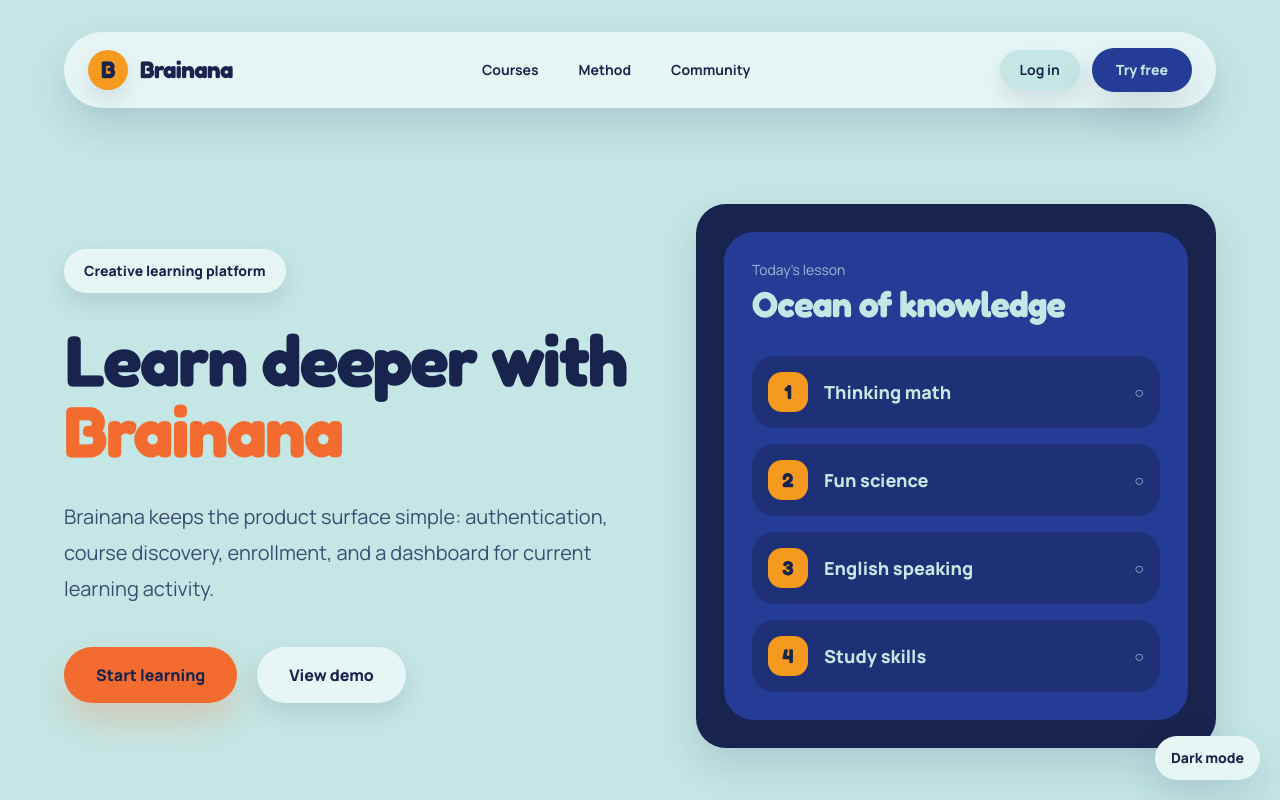
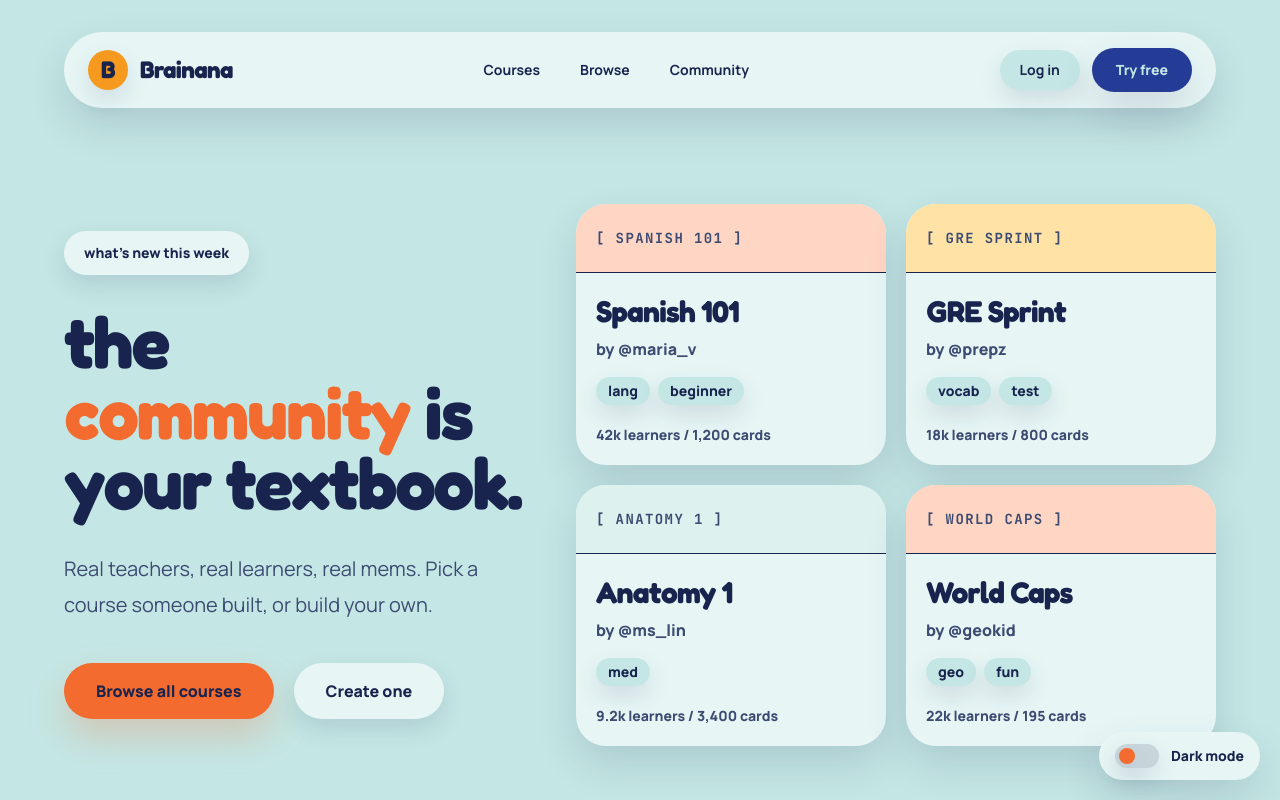
Before and after one commit to nguyenkimminh06102000binhtan-ux/brainana-web, a Next.js app: page / in a window 1280 px wide. Shown: the top 800 px of the page. Built offline with nearby package versions, Linux system fonts and the light colour scheme.

Commit message:
Update landing page content

```diff
--- a/app/(marketing)/page.tsx
+++ b/app/(marketing)/page.tsx
@@ -2,16 +2,55 @@ import Link from "next/link";
 
 const features = [
   {
-    title: "Course library",
-    description: "Browse published learning material and enroll in the courses that fit your goals.",
+    title: "Mems",
+    description: "Mnemonic hints submitted by other learners. Tap to see them mid-card.",
   },
   {
-    title: "Progress overview",
-    description: "See enrolled courses, completed items, XP, and your current study streak.",
+    title: "Community courses",
+    description: "Real teachers and learners build practical courses you can browse or join.",
   },
   {
-    title: "Account access",
-    description: "Sign up with email or Google and continue into the authenticated app.",
+    title: "Build your own",
+    description: "Turn your notes, decks, and study ideas into a course for everyone.",
+  },
+];
+
+const courseCards = [
+  {
+    eyebrow: "[ spanish 101 ]",
+    title: "Spanish 101",
+    author: "@maria_v",
+    tags: ["lang", "beginner"],
+    learners: "42k",
+    cards: "1,200",
+    accent: "bg-red-soft",
+  },
+  {
+    eyebrow: "[ gre sprint ]",
+    title: "GRE Sprint",
+    author: "@prepz",
+    tags: ["vocab", "test"],
+    learners: "18k",
+    cards: "800",
+    accent: "bg-yellow-soft",
+  },
+  {
+    eyebrow: "[ anatomy 1 ]",
+    title: "Anatomy 1",
+    author: "@ms_lin",
+    tags: ["med"],
+    learners: "9.2k",
+    cards: "3,400",
+    accent: "bg-green-soft",
+  },
+  {
+    eyebrow: "[ world caps ]",
+    title: "World Caps",
+    author: "@geokid",
+    tags: ["geo", "fun"],
+    learners: "22k",
+    cards: "195",
+    accent: "bg-red-soft",
   },
 ];
 
@@ -28,7 +67,7 @@ export default function LandingPage() {
           </Link>
           <nav className="hidden items-center gap-10 font-manrope text-sm font-[700] md:flex">
             <Link href="/courses">Courses</Link>
-            <Link href="/dashboard">Method</Link>
+            <Link href="/browse">Browse</Link>
             <Link href="/terms">Community</Link>
           </nav>
           <nav className="flex items-center gap-3 text-sm">
@@ -48,50 +87,60 @@ export default function LandingPage() {
         </div>
       </header>
 
-      <section className="mx-auto grid max-w-6xl gap-12 py-24 md:grid-cols-[1fr_520px] md:items-center">
+      <section className="mx-auto grid max-w-6xl gap-12 py-24 md:grid-cols-[1fr_640px] md:items-center">
         <div>
           <p className="mb-8 inline-flex rounded-full bg-paper-2 px-5 py-3 font-manrope text-sm font-[800] text-ink shadow-hard-sm">
-            Creative learning platform
+            what's new this week
           </p>
           <h1 className="font-fredoka text-6xl font-[700] leading-[0.98] tracking-tight sm:text-7xl">
-            Learn deeper with <span className="text-orange">Brainana</span>
+            the <span className="text-orange">community</span> is your textbook.
           </h1>
           <p className="mt-8 max-w-2xl font-manrope text-xl leading-9 text-ink-2">
-            Brainana keeps the product surface simple: authentication, course discovery,
-            enrollment, and a dashboard for current learning activity.
+            Real teachers, real learners, real mems. Pick a course someone built, or build your own.
           </p>
           <div className="mt-10 flex flex-wrap gap-5">
             <Link
-              href="/signup"
+              href="/courses"
               className="rounded-full bg-orange px-8 py-4 font-manrope text-base font-[800] text-ink shadow-hard-red transition active:translate-y-[2px] active:shadow-hard-sm"
             >
-              Start learning
+              Browse all courses
             </Link>
             <Link
-              href="/login"
+              href="/create"
               className="rounded-full bg-paper-2 px-8 py-4 font-manrope text-base font-[800] text-ink shadow-hard-sm transition active:translate-y-[2px] active:shadow-none"
             >
-              View demo
+              Create one
             </Link>
           </div>
         </div>
 
-        <aside className="rounded-lg bg-navy p-7 shadow-hard">
-          <div className="rounded-lg bg-blue p-7 text-ocean">
-            <p className="font-manrope text-sm text-ocean/75">Today's lesson</p>
-            <p className="mt-1 font-fredoka text-4xl font-[700] tracking-tight">Ocean of knowledge</p>
-            <div className="mt-8 space-y-4">
-              {["Thinking math", "Fun science", "English speaking", "Study skills"].map((item, index) => (
-                <div key={item} className="flex items-center gap-4 rounded-md bg-navy/45 p-4">
-                  <span className="inline-flex h-10 w-10 items-center justify-center rounded-sm bg-yellow font-fredoka text-xl font-[700] text-ink">
-                    {index + 1}
-                  </span>
-                  <span className="font-manrope text-lg font-[800]">{item}</span>
-                  <span className="ml-auto text-ocean/80">○</span>
+        <aside className="grid gap-5 sm:grid-cols-2">
+          {courseCards.map((course) => (
+            <article key={course.title} className="overflow-hidden rounded-lg bg-paper-2 shadow-hard">
+              <div className={`${course.accent} border-b border-ink px-5 py-6`}>
+                <p className="font-mono text-sm font-[700] uppercase tracking-widest text-ink-2">
+                  {course.eyebrow}
+                </p>
+              </div>
+              <div className="p-5">
+                <h2 className="font-fredoka text-3xl font-[700] tracking-tight">{course.title}</h2>
+                <p className="mt-2 font-manrope text-base font-[800] text-ink-2">by {course.author}</p>
+                <div className="mt-4 flex flex-wrap gap-2">
+                  {course.tags.map((tag) => (
+                    <span
+                      key={tag}
+                      className="rounded-full bg-paper px-3 py-1 font-manrope text-sm font-[800] text-ink shadow-hard-sm"
+                    >
+                      {tag}
+                    </span>
+                  ))}
                 </div>
-              ))}
-            </div>
-          </div>
+                <p className="mt-5 font-manrope text-sm font-[800] text-ink-2">
+                  {course.learners} learners / {course.cards} cards
+                </p>
+              </div>
+            </article>
+          ))}
         </aside>
       </section>
 
--- a/app/theme-toggle.tsx
+++ b/app/theme-toggle.tsx
@@ -32,10 +32,18 @@ export default function ThemeToggle() {
     <button
       type="button"
       onClick={() => setTheme(isDark ? "light" : "dark")}
-      className="fixed bottom-5 right-5 z-50 rounded-full bg-paper-2 px-4 py-3 font-manrope text-sm font-[800] text-ink shadow-hard transition active:translate-y-[2px] active:shadow-hard-sm"
+      className="fixed bottom-5 right-5 z-50 inline-flex cursor-pointer items-center gap-3 rounded-full bg-paper-2 px-4 py-3 font-manrope text-sm font-[800] text-ink shadow-hard transition-all duration-200 hover:-translate-y-0.5 hover:shadow-hard active:translate-y-[2px] active:shadow-hard-sm focus-visible:outline focus-visible:outline-2 focus-visible:outline-offset-4 focus-visible:outline-orange"
       aria-label={isDark ? "Switch to light mode" : "Switch to dark mode"}
+      aria-pressed={isDark}
     >
-      {isDark ? "Light mode" : "Dark mode"}
+      <span className="relative h-6 w-11 rounded-full bg-ink/15 shadow-hard-sm transition-colors duration-200">
+        <span
+          className={`absolute left-0 top-1 h-4 w-4 rounded-full bg-orange shadow-hard-sm transition-transform duration-200 ${
+            isDark ? "translate-x-6" : "translate-x-1"
+          }`}
+        />
+      </span>
+      <span>{isDark ? "Light mode" : "Dark mode"}</span>
     </button>
   );
 }
```
